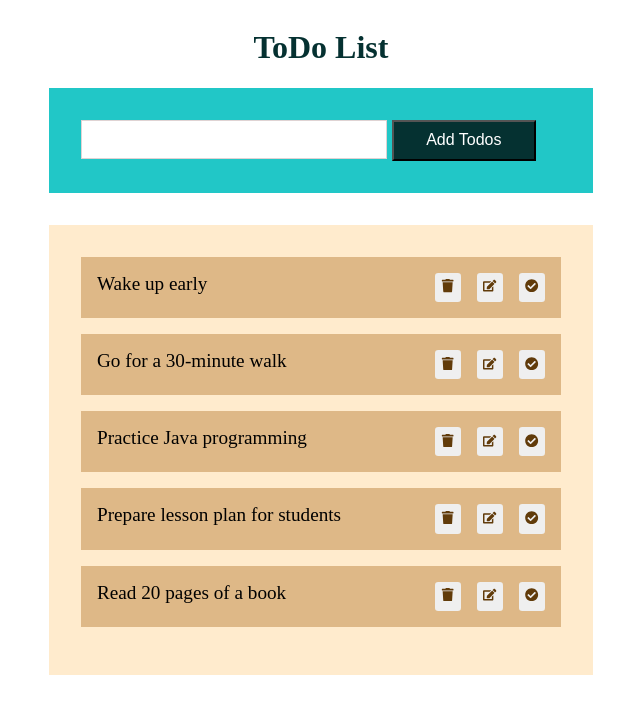
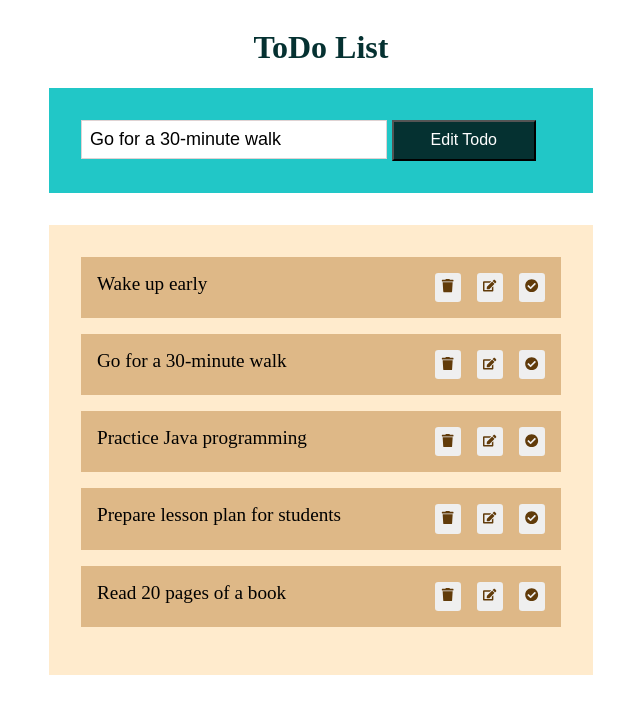
Before and after one commit to ranjan1992/todo_project, a React (Vite) app: page / in a window 1280 px wide. Both pictures are taken after a click on the button 808 px from the left and 364 px from the top of the page. Shown: the top 714 px of the page, without its empty margins (319-959 px from the left). Built offline with nearby package versions, Linux system fonts and the light colour scheme.

Commit message:
Edit the Items functionality

```diff
--- a/src/App.jsx
+++ b/src/App.jsx
@@ -5,39 +5,73 @@ import { todosItems } from "../todoItems.js";
 
 const App = () => {
   const [item, setItem] = useState("");
+  const [editText, setEditText] = useState("");
+  const [editId, setEditId] = useState(null);
   const [todos, setTodos] = useState(todosItems);
 
   const handleAddTodo = () => {
-    let itemToAdd = {
+    if (!item.trim()) return;
+
+    const itemToAdd = {
       id: Math.floor(Math.random() * 999999),
       title: item,
       completed: false,
     };
-    setTodos((prev) => {
-      return [...prev, itemToAdd];
-    });
+
+    setTodos([...todos, itemToAdd]);
     setItem("");
   };
 
   const handleDelete = (id) => {
-    const itemsLeft = todos.filter((todo) => todo.id !== id);
-    setTodos(itemsLeft);
+    setTodos(todos.filter((todo) => todo.id !== id));
   };
+
+  const handleEditStart = (todo) => {
+    setEditId(todo.id);
+    setEditText(todo.title);
+  };
+
+  const handleEditSave = () => {
+    setTodos(
+      todos.map((todo) =>
+        todo.id === editId ? { ...todo, title: editText } : todo,
+      ),
+    );
+
+    setEditId(null);
+    setEditText("");
+  };
+
   return (
     <div className="container">
       <Header />
+
       <div className="container--input">
         <input
           type="text"
           className="container--input_type"
-          value={item}
-          onChange={(e) => setItem(e.target.value)}
+          value={editId ? editText : item}
+          onChange={(e) =>
+            editId ? setEditText(e.target.value) : setItem(e.target.value)
+          }
         />
-        <button className="container--input_btn" onClick={handleAddTodo}>
-          Add Todos
-        </button>
+
+        {!editId ? (
+          <button className="container--input_btn" onClick={handleAddTodo}>
+            Add Todo
+          </button>
+        ) : (
+          <button className="container--input_btn" onClick={handleEditSave}>
+            Edit Todo
+          </button>
+        )}
       </div>
-      <ToDoList todos={todos} handleDelete={handleDelete} />
+
+      <ToDoList
+        todos={todos}
+        handleDelete={handleDelete}
+        handleEdit={handleEditStart}
+      />
     </div>
   );
 };
--- a/src/components/ToDoItem.jsx
+++ b/src/components/ToDoItem.jsx
@@ -1,7 +1,7 @@
 import { FaTrash, FaEdit, FaCheckCircle } from "react-icons/fa";
 import { FaRegCircle } from "react-icons/fa";
 
-const ToDoItem = ({ todo, handleDelete }) => {
+const ToDoItem = ({ todo, handleDelete, handleEdit }) => {
   return (
     <div className="todoItem">
       <span className="todoItem--span">{todo.title}</span>
@@ -9,7 +9,7 @@ const ToDoItem = ({ todo, handleDelete }) => {
         <button onClick={() => handleDelete(todo.id)}>
           <FaTrash />
         </button>
-        <button>
+        <button onClick={() => handleEdit(todo)}>
           <FaEdit />
         </button>
         <button>
--- a/src/components/ToDoList.jsx
+++ b/src/components/ToDoList.jsx
@@ -1,10 +1,15 @@
 import ToDoItem from "./ToDoItem";
 
-const ToDoList = ({ todos, handleDelete }) => {
+const ToDoList = ({ todos, handleDelete, handleEdit }) => {
   return (
     <div className="todo_container">
       {todos.map((todo) => (
-        <ToDoItem key={todo.item} todo={todo} handleDelete={handleDelete} />
+        <ToDoItem
+          key={todo.item}
+          todo={todo}
+          handleDelete={handleDelete}
+          handleEdit={handleEdit}
+        />
       ))}
     </div>
   );
```
